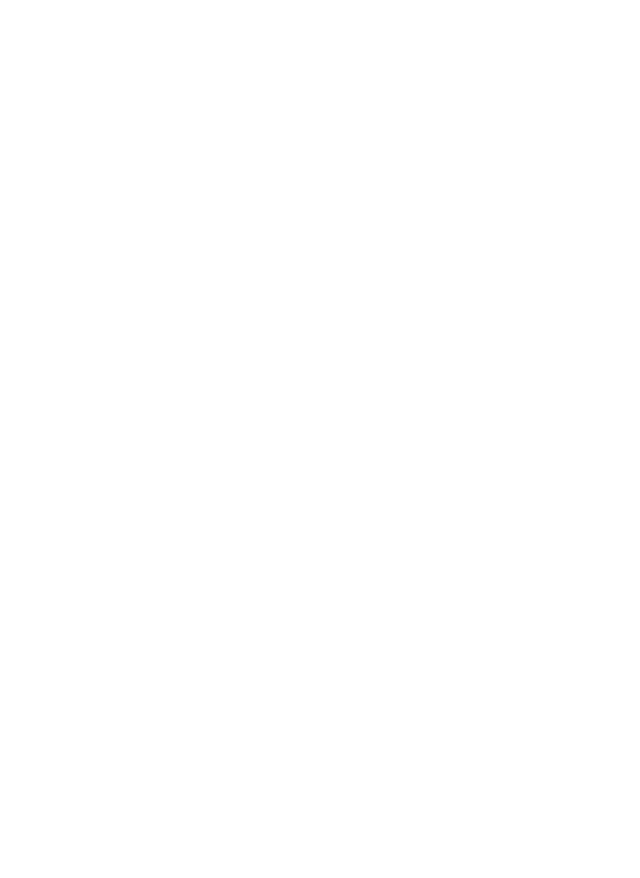
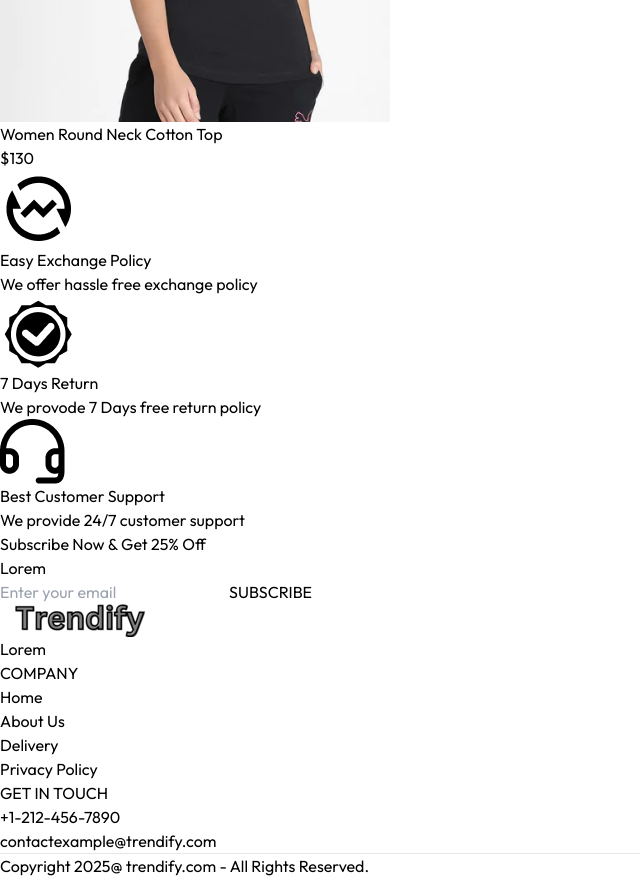
Before and after one commit to alankrit98/E-Commerce_Website, a React (Vite) app in the folder frontend/: page / in a window 1280 px wide. Shown: the part 8960-9838 px from the top of the page, without its empty margins (0-640 px from the left). Before the commit the page ends 6630 px from the top, so only its background shows below. Built offline with nearby package versions, Linux system fonts and the light colour scheme.

Commit message:
Home Page User Interface Completed

```diff
--- a/frontend/src/App.jsx
+++ b/frontend/src/App.jsx
@@ -10,6 +10,7 @@
 import PlaceOrder from './pages/PlaceOrder'
 import Orders from './pages/Orders'
 import Navbar from './components/Navbar'
+import Footer from './components/Footer'
 
 const App = () => {
   return (
@@ -26,6 +27,7 @@
         <Route path='/place-order' element={<PlaceOrder/>} />
         <Route path='/orders' element={<Orders/>} />
       </Routes>
+      <Footer/>
     </div>
   )
 }
--- /dev/null
+++ b/frontend/src/components/BestSeller.jsx
@@ -0,0 +1,36 @@
+import React, { useContext, useEffect, useState } from 'react'
+import { ShopContext } from '../context/ShopContext'
+import Title from './Title';
+import ProductItem from './ProductItem';
+
+const BestSeller = () => {
+
+    const {products} = useContext(ShopContext);
+    const [bestSeller, setBestSeller] = useState([]);
+
+    useEffect(() => {
+        const bestProduct = products.filter((item)=> (item.bestseller));
+        setBestSeller(bestProduct.slice(0, 5))
+    }, [])
+
+  return (
+    <div className='my-10'>
+        <div className='text-center text-3xl py-8'>
+            <Title text1={'BEST'} text2={'SELLERS'}/>
+            <p className='w-3/4 m-auto text-xs sm:text-sm md:text-base text-gray-600'>
+                Lorem
+            </p>
+        </div>
+
+        <div className='grid grid-cols-2 sm:grid-cols-3 md:grid-cols-4 lg:grid-cols-5 gap-4 gap-y-6'>
+            {
+                bestSeller.map((item, index) =>(
+                    <ProductItem key={index} id={item._id} name={item.name} image={item.image} price={item.price} />
+                ))
+            }
+        </div>
+    </div>
+  )
+}
+
+export default BestSeller
--- /dev/null
+++ b/frontend/src/components/Footer.jsx
@@ -0,0 +1,43 @@
+import React from 'react'
+import { assets } from '../assets/assets'
+
+const Footer = () => {
+  return (
+    <div>
+        <div className='flex flex-col sm:grid grid-cols-[3fr_1fr_1fr] gap-14 my-10 mt-40 text-sm'>
+            <div>
+                <img src={assets.logo} className='mb-5 w-32' alt=""/>
+                <p className='w-full md:w-2/3 text-gray-600'>
+                    Lorem
+                </p>
+            </div>
+
+            <div>
+                <p className='text-xl font-medium mb-5'>COMPANY</p>
+                <ul className='flex flex-col gap-1 text-gray-600'>
+                    <li>Home</li>
+                    <li>About Us</li>
+                    <li>Delivery</li>
+                    <li>Privacy Policy</li>
+                </ul>
+            </div>
+
+            <div>
+                <p className='text-xl font-medium mb-5'>GET IN TOUCH</p>
+                <ul className='flex flex-col gap-1 text-gray-600'>
+                    <li>+1-212-456-7890</li>
+                    <li>contactexample@trendify.com</li>
+                </ul>
+            </div>
+        </div>
+
+        <div>
+            <hr/>
+            <p className='py-5 text-sm text-center'>Copyright 2025@ trendify.com - All Rights Reserved.</p>
+        </div>
+
+    </div>
+  )
+}
+
+export default Footer
--- a/frontend/src/components/LatestCollection.jsx
+++ b/frontend/src/components/LatestCollection.jsx
@@ -1,5 +1,5 @@
 import React, { useContext, useEffect, useState } from 'react'
-import { ShopContext } from '../context/ShowContext'
+import { ShopContext } from '../context/ShopContext'
 import Title from './Title';
 import ProductItem from './ProductItem'
 
--- /dev/null
+++ b/frontend/src/components/NewsletterBox.jsx
@@ -0,0 +1,23 @@
+import React from 'react'
+
+const NewsletterBox = () => {
+
+    const onSubmitHandler = (event) => {
+        event.preventDefault();
+    }
+
+  return (
+    <div className='text-center'>
+        <p className='text-2xl font-medium text-gray-800'>Subscribe Now & Get 25% Off</p>
+        <p className='text-gray-400 mt-3'>
+            Lorem
+        </p>
+        <form onSubmit={onSubmitHandler} className='w-full sm:w-1/2 flex items-center gap-3 mx-auto my-6 border pl-3'>
+            <input className='w-full sm:flex-1 outline-none' type='email' placeholder='Enter your email' required/>
+            <button type='submit' className='bg-black text-white text-xs px-10 py-4'>SUBSCRIBE</button>
+        </form>
+    </div>
+  )
+}
+
+export default NewsletterBox
--- /dev/null
+++ b/frontend/src/components/OurPolicy.jsx
@@ -0,0 +1,28 @@
+import React from 'react'
+import {assets} from '../assets/assets'
+
+const OurPolicy = () => {
+  return (
+    <div className='flex flex-col sm:flex-row justify-around gap-12 sm:gap-12 text-center py-20 text-xs sm:text-sm md:text-ase text-gray-700'>
+
+        <div>
+            <img src={assets.exchange_icon} className='w-12 m-auto mb-5' alt="" />
+            <p className='font-semibold'>Easy Exchange Policy</p>
+            <p className='text-gray-400'>We offer hassle free exchange policy</p>
+        </div>
+        <div>
+            <img src={assets.quality_icon} className='w-12 m-auto mb-5' alt="" />
+            <p className='font-semibold'>7 Days Return</p>
+            <p className='text-gray-400'>We provode 7 Days free return policy</p>
+        </div>
+        <div>
+            <img src={assets.support_img} className='w-12 m-auto mb-5' alt="" />
+            <p className='font-semibold'>Best Customer Support</p>
+            <p className='text-gray-400'>We provide 24/7 customer support</p>
+        </div>
+
+    </div>
+  )
+}
+
+export default OurPolicy
--- a/frontend/src/components/ProductItem.jsx
+++ b/frontend/src/components/ProductItem.jsx
@@ -1,5 +1,5 @@
 import React, { useContext } from 'react'
-import { ShopContext } from '../context/ShowContext'
+import { ShopContext } from '../context/ShopContext'
 import { Link } from 'react-router-dom'
 
 const ProductItem = ({id, image, name, price}) => {
--- a/frontend/src/main.jsx
+++ b/frontend/src/main.jsx
@@ -3,7 +3,7 @@
 import './index.css'
 import App from './App.jsx'
 import {BrowserRouter} from 'react-router-dom'
-import ShopContextProvider from './context/ShowContext.jsx'
+import ShopContextProvider from './context/ShopContext.jsx'
 
 createRoot(document.getElementById('root')).render(
   <BrowserRouter>
--- a/frontend/src/pages/Home.jsx
+++ b/frontend/src/pages/Home.jsx
@@ -1,12 +1,18 @@
 import React from 'react'
 import Hero from '../components/Hero'
 import LatestCollection from '../components/LatestCollection'
+import BestSeller from '../components/BestSeller'
+import OurPolicy from '../components/OurPolicy'
+import NewsletterBox from '../components/NewsletterBox'
 
 const Home = () => {
   return (
     <div>
       <Hero/>
       <LatestCollection/>
+      <BestSeller/>
+      <OurPolicy/>
+      <NewsletterBox/>
     </div>
   )
 }
```
Also changed, not shown: frontend/src/assets/logo.png, frontend/src/context/ShopContext.jsx (renamed from frontend/src/context/ShowContext.jsx).
